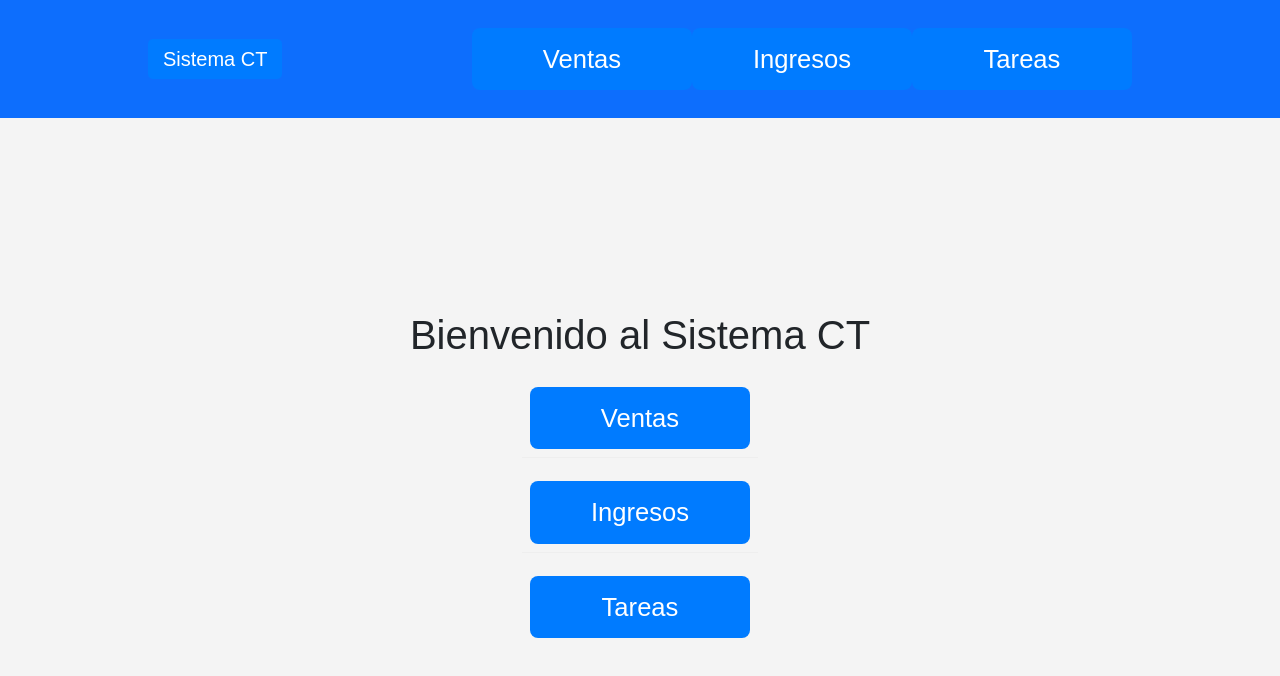
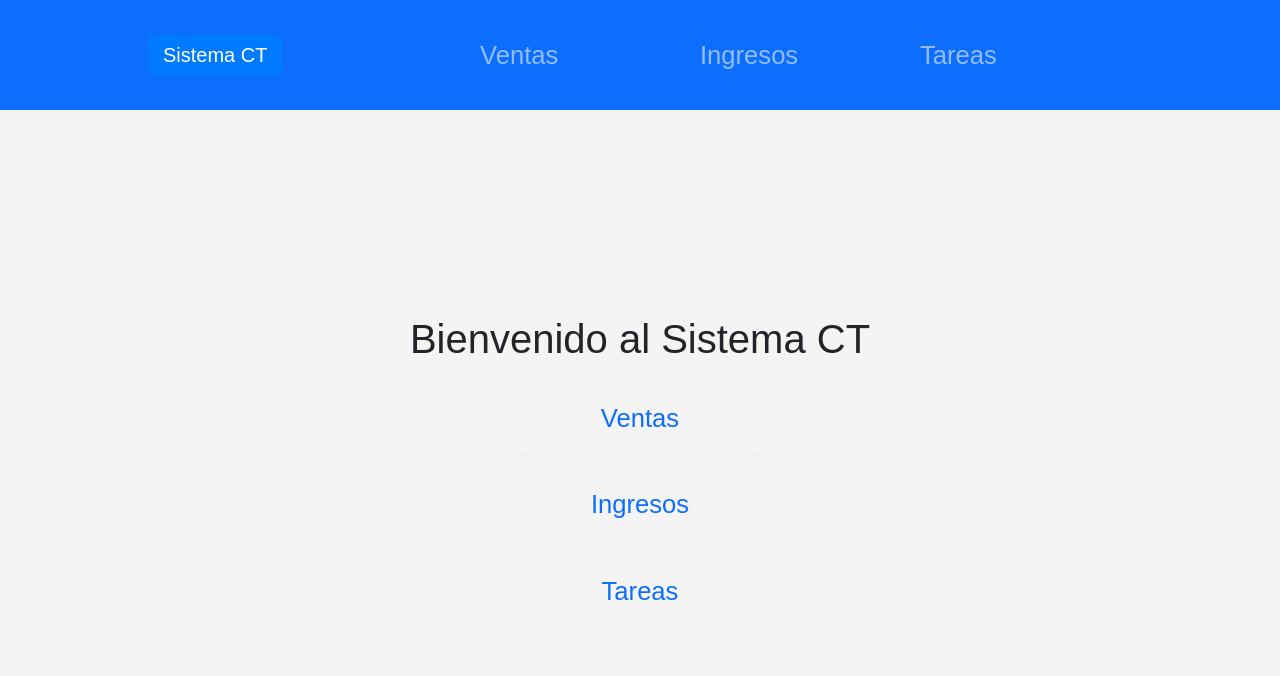
Before and after one commit to franGiannico/ctsistem1, a React (Vite) app: page / in a window 1280 px wide. Shown: the top 676 px of the page. Built offline with nearby package versions, Linux system fonts and the light colour scheme.

Commit message:
estilos de home sin estilos .nav-link

```diff
--- a/src/App.css
+++ b/src/App.css
@@ -115,7 +115,7 @@ li:last-child {
   flex-direction: column;
   justify-content: center; /* Centrar verticalmente */
   align-items: center;
-  height: 100vh; /* Reducimos la altura para que suba más */
+  height: 80vh; /* Reducimos la altura para que suba más */
   text-align: center;
   padding-top: 20px; /* Ajusta la posición hacia arriba */
 }
@@ -135,7 +135,7 @@ nav ul {
   gap: 15px; /* Espaciado entre los enlaces */
 }
 
-/* Links */
+/* Links
 .nav-link {
   font-size: 1.5rem;
   padding: 12px 24px;
@@ -146,9 +146,9 @@ nav ul {
   transition: background 0.3s ease-in-out;
   display: inline-block;
   text-align: center;
-  width: 200px; /* Tamaño fijo para los botones */
+  width: 200px;
 }
-
+*/
 .nav-link:hover {
   background-color: #0056b3;
 }
```
